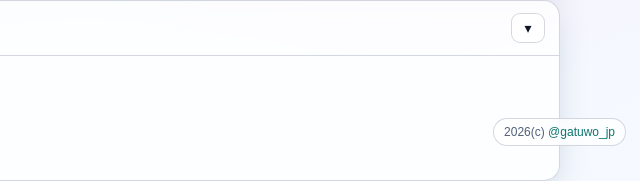
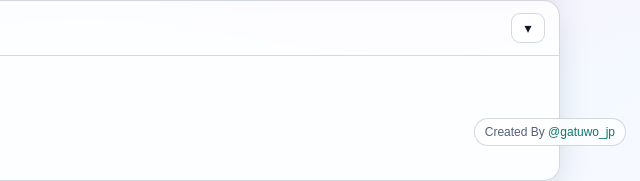
Before and after one commit to gatuwo/MaskTool, an Electron app: page index.html in a window 1440 px wide. Shown: the part 644-825 px from the top of the page, 800-1440 px from the left. Drawn offline with Linux system fonts and the light colour scheme.

Commit message:
Align creator branding

```diff
--- a/index.html
+++ b/index.html
@@ -128,7 +128,7 @@
     </main>
 
     <footer class="credit">
-      2026(c)
+      Created By
       <a href="https://x.com/gatuwo_jp" target="_blank" rel="noopener noreferrer">@gatuwo_jp</a>
     </footer>
 
```
Also changed, not shown: README.md.
